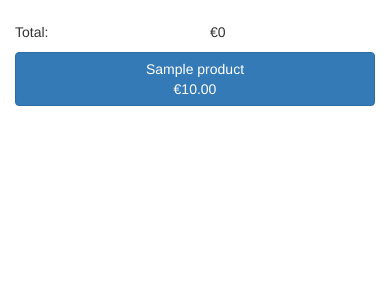
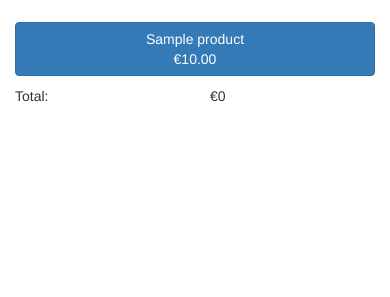
Before and after one commit to Epse/EpPos, a Django app: page /pos/order/ in a window 390 px wide. Shown: the part 55-352 px from the top of the page. Run offline with Django 3.2, Linux system fonts and the light colour scheme; a user stored in the database is signed in; tables that the repository leaves empty hold one stand-in row (values such as "Sample post"); some libraries are stand-ins or nearby versions.

Commit message:
Improved Responsiveness

```diff
--- a/pos/templates/pos/order.html
+++ b/pos/templates/pos/order.html
@@ -87,13 +87,11 @@
         </div>
 	      <div class="container-fluid">
 	          <div class="row">
-	              <div id="additiondiv" class="col-sm-6 col-md-4">
-		            </div>
-	              <div class="col-sm-6 col-md-8">
+	              <div class="col-sm-6 col-sm-push-6">
 		                <div class="row">
 			                  {% if product_list %}
 			                  {% for product in product_list %}
-			                  <div class="col-sm-6 col-md-2" style="padding-top: 5px; padding-bottom: 5px;">
+			                  <div class="col-sm-6 col-md-3" style="padding-top: 5px; padding-bottom: 5px;">
                             <a role="button" class="btn btn-primary btn-block"
 					                     href="#"
 							                 onclick="addProduct({{ product.product_id }});">
@@ -103,6 +101,8 @@
 			                  {% endfor %}
 			                  {% endif %}
 		                </div>
+		            </div>
+	              <div id="additiondiv" class="col-sm-6 col-sm-pull-6">
 		            </div>
 	          </div>
 	      </div>
```
